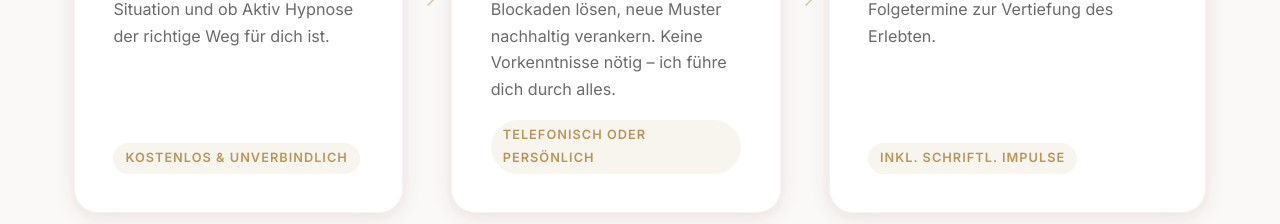
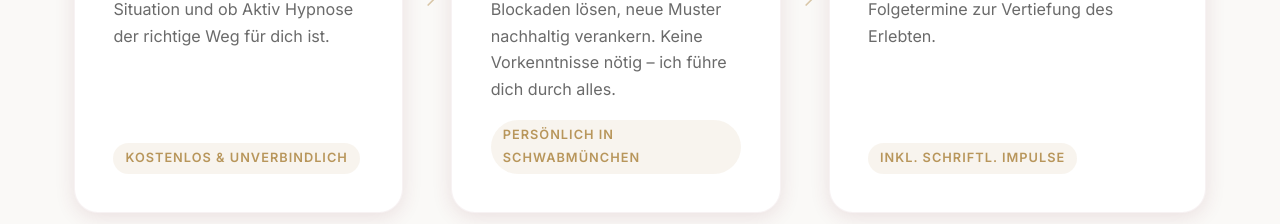
Before and after one commit to viktorfdeltaC/andrea-maria-landingpage, a React (Vite) app: page / in a window 1280 px wide. Shown: the part 5360-5584 px from the top of the page. Built offline with nearby package versions, Linux system fonts and the light colour scheme.

Commit message:
fix: process step 2 detail badge - persönlich statt telefonisch

```diff
--- a/src/sections/Process.jsx
+++ b/src/sections/Process.jsx
@@ -13,7 +13,7 @@ const steps = [
     title: 'Tiefen-Session (2,5 Std.)',
     text: 'Gemeinsame Arbeit an deinem Thema: Ressourcen aktivieren, Blockaden lösen, neue Muster nachhaltig verankern. Keine Vorkenntnisse nötig – ich führe dich durch alles.',
     icon: <path d="M12 21.35l-1.45-1.32C5.4 15.36 2 12.28 2 8.5 2 5.42 4.42 3 7.5 3c1.74 0 3.41.81 4.5 2.09C13.09 3.81 14.76 3 16.5 3 19.58 3 22 5.42 22 8.5c0 3.78-3.4 6.86-8.55 11.54L12 21.35z"/>,
-    detail: 'Telefonisch oder persönlich',
+    detail: 'Persönlich in Schwabmünchen',
   },
   {
     n: '03',
```
